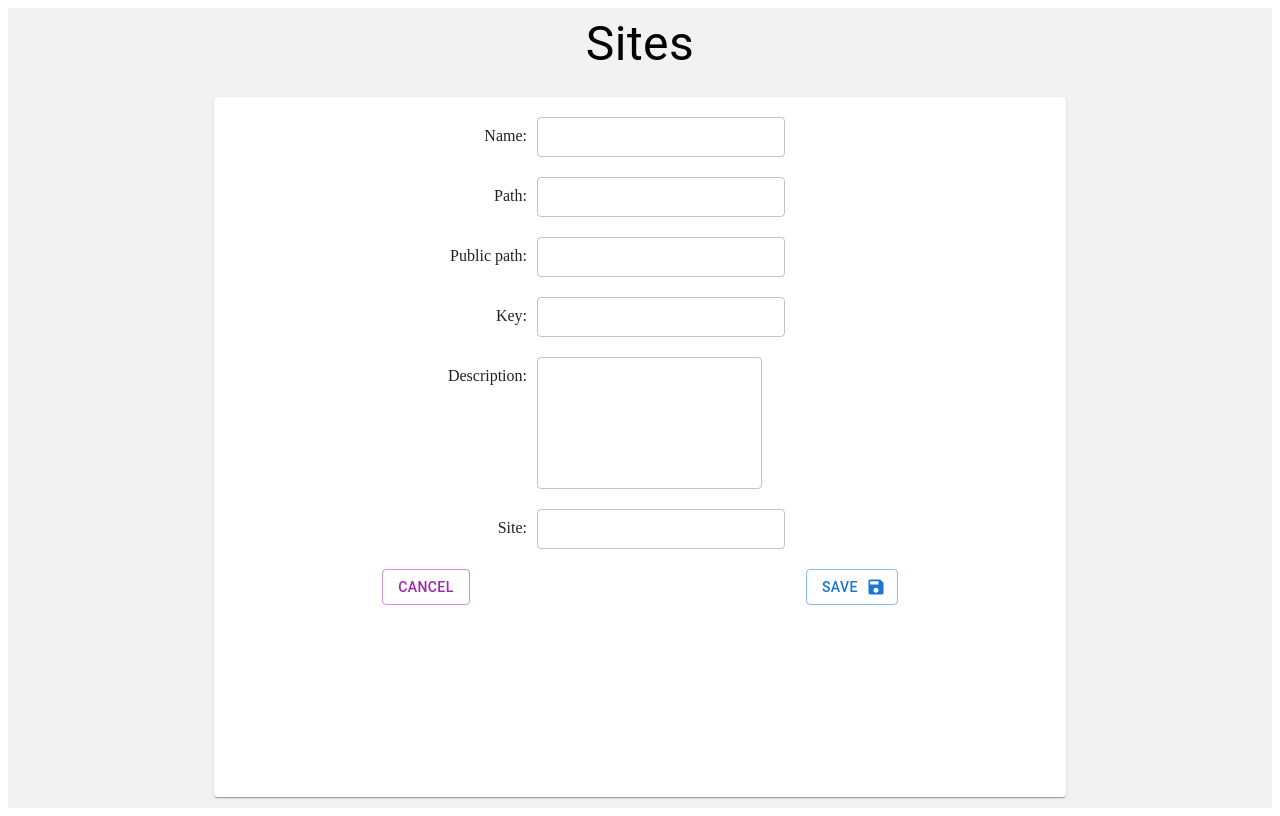
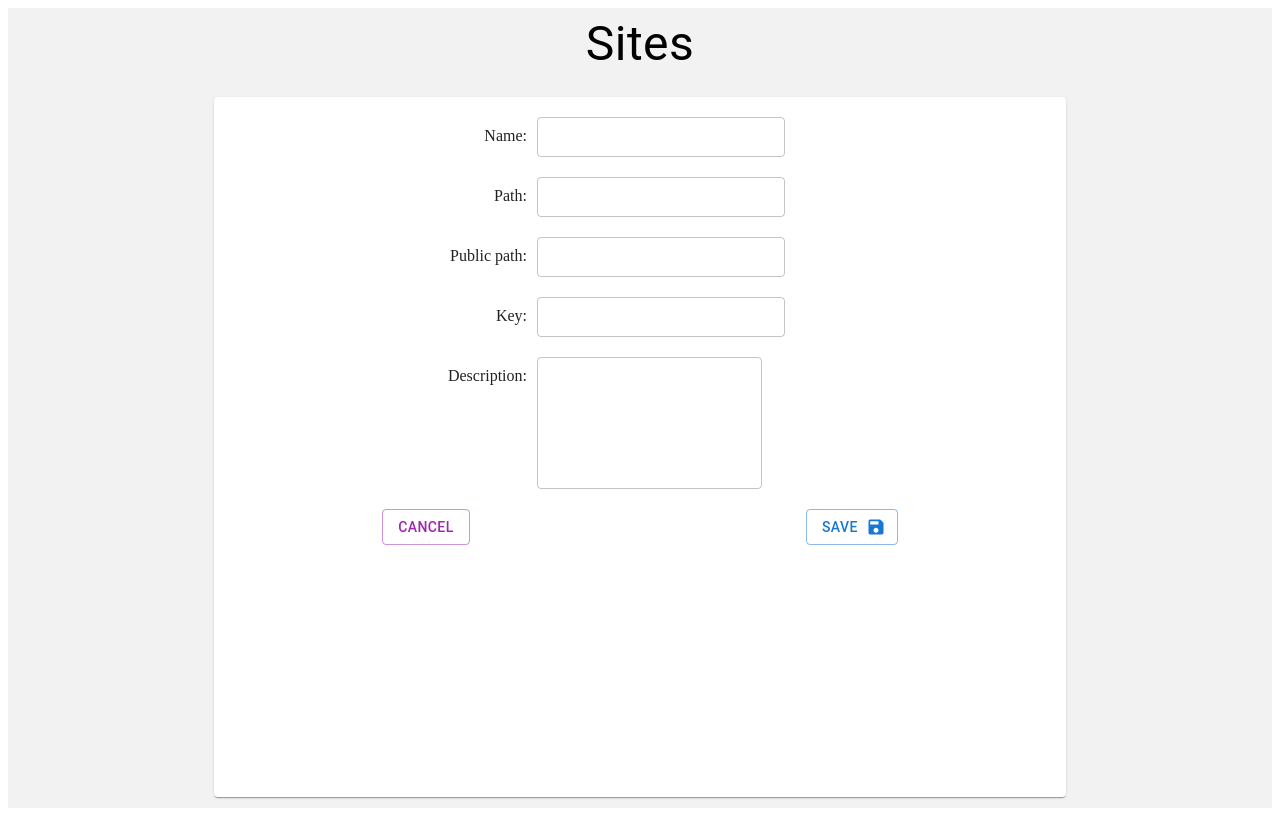
Before and after one commit to Alex-CL/atsistemas-sites, a React (Create React App) app: page /create in a window 1280 px wide. Built offline with nearby package versions, Linux system fonts and the light colour scheme.

Commit message:
Site field is read only

```diff
--- a/src/features/Form.tsx
+++ b/src/features/Form.tsx
@@ -24,7 +24,7 @@ export const Form = (props: FormProps) => {
 
 	useEffect(() => {
 		if (!props.readOnly && !props.id) {
-			setExcludedKeys([...excludedKeys, 'createDate'])
+			setExcludedKeys([...excludedKeys, 'createDate', 'site'])
 		}
 	}, [])
 
@@ -43,7 +43,9 @@ export const Form = (props: FormProps) => {
 			return <>{new Date(site.createDate).toLocaleString()}</>
 		}
 
-		if (props.readOnly) {
+		if (props.readOnly
+			|| (isEditing && k === 'site')) {
+
 			return (
 				<p style={{ marginTop: '10px' }}>
 					{site[k]}
```
